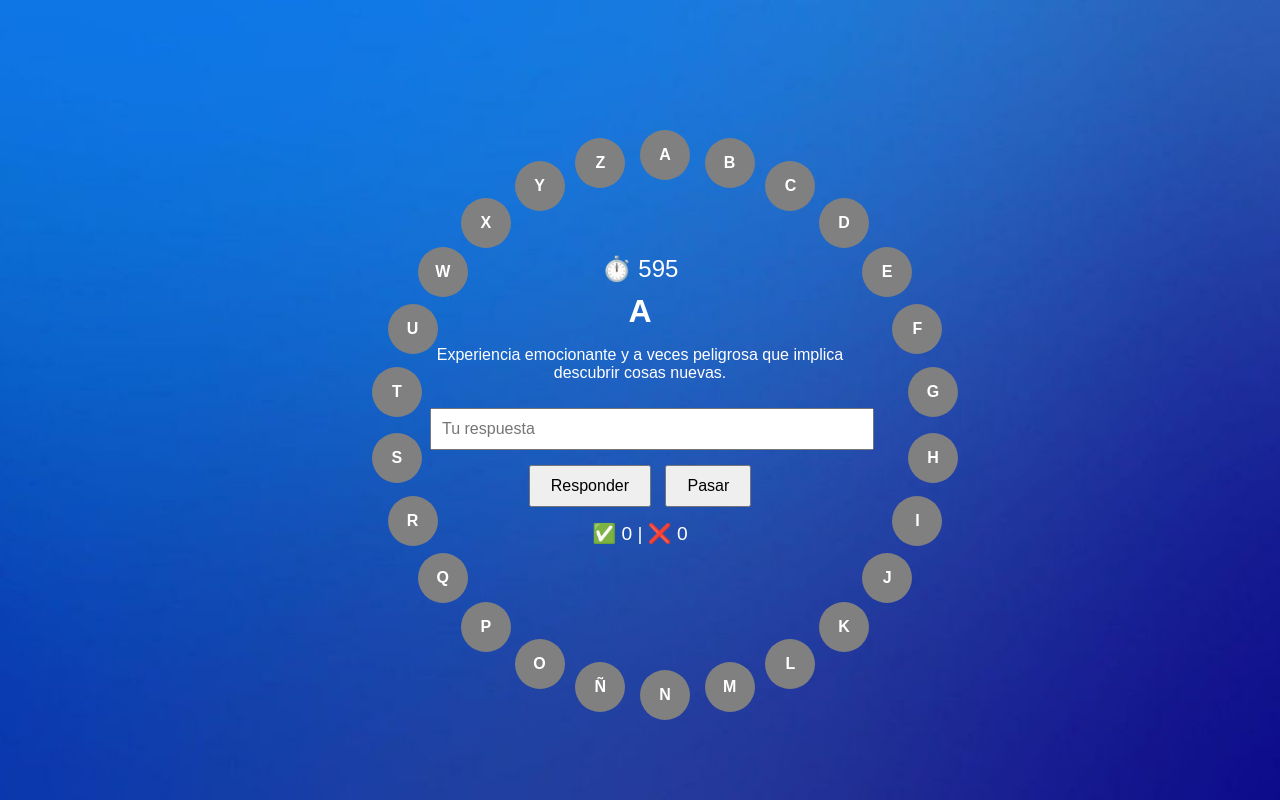
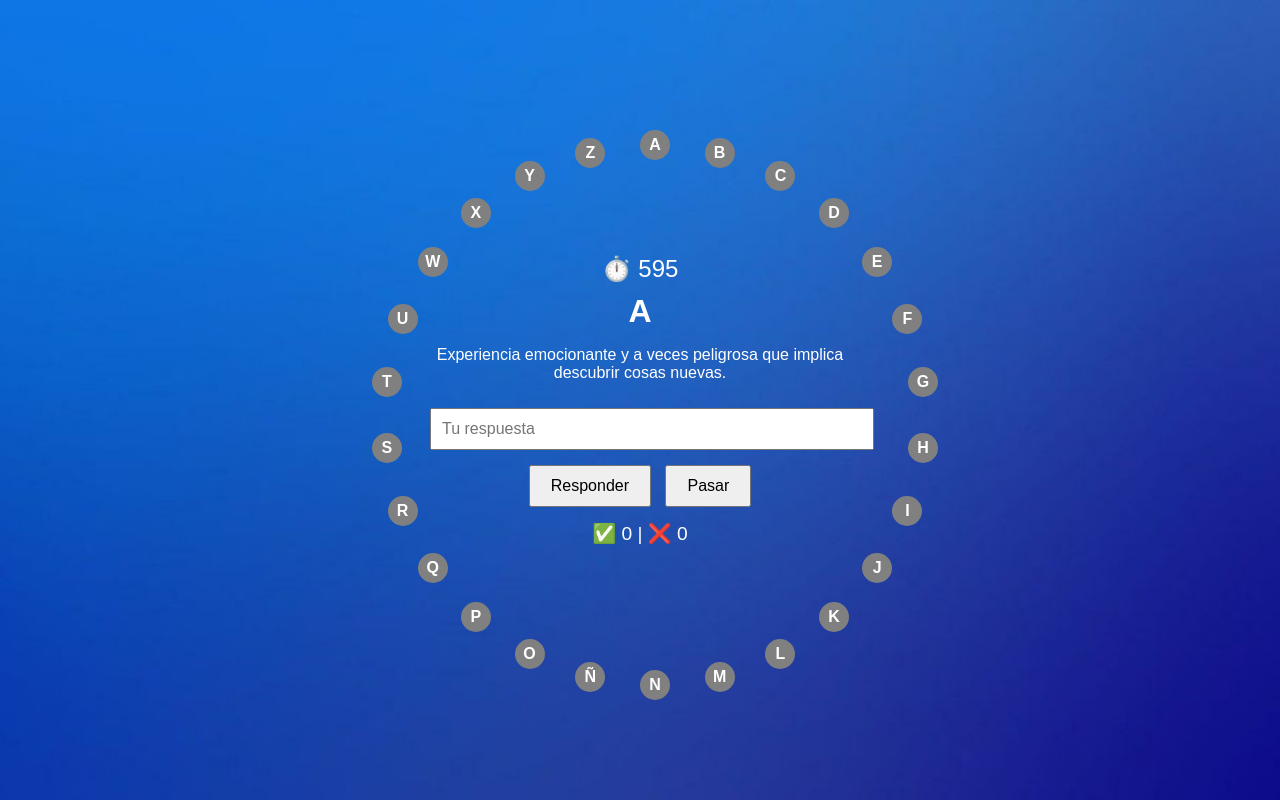
Before and after one commit to s7ra/Pasapalabra, a plain HTML site: page index.html in a window 1280 px wide. Drawn offline with Linux system fonts and the light colour scheme.

Commit message:
Update style.css

```diff
--- a/style.css
+++ b/style.css
@@ -26,12 +26,12 @@ body {
 }
 .letter {
   position: absolute;
-  width: 50px;
-  height: 50px;
+  width: 30px;
+  height: 30px;
   background: gray;
   border-radius: 50%;
   text-align: center;
-  line-height: 50px;
+  line-height: 30px;
   font-weight: bold;
   color: white;
   transition: background 0.3s;
@@ -73,3 +73,10 @@ button {
   margin-top: 10px;
   font-size: 1.2rem;
 }
+
+@media (max-width: 768px) {
+  .
+}
+
+@media (min-width: 769px) {
+}
```
